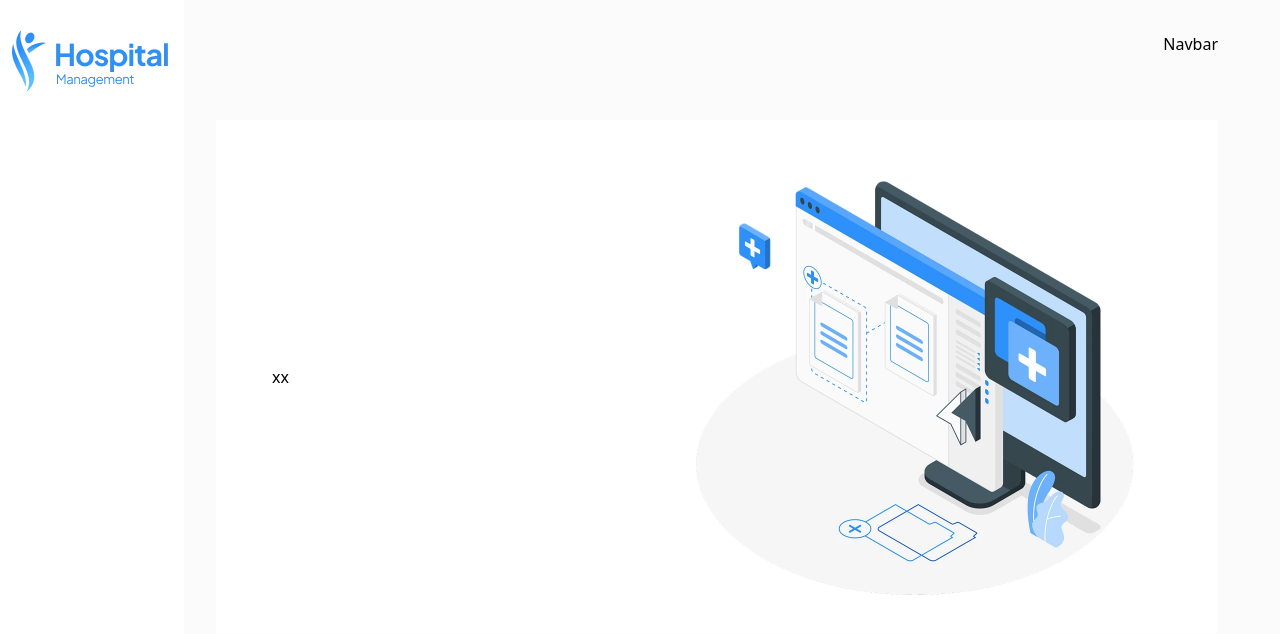
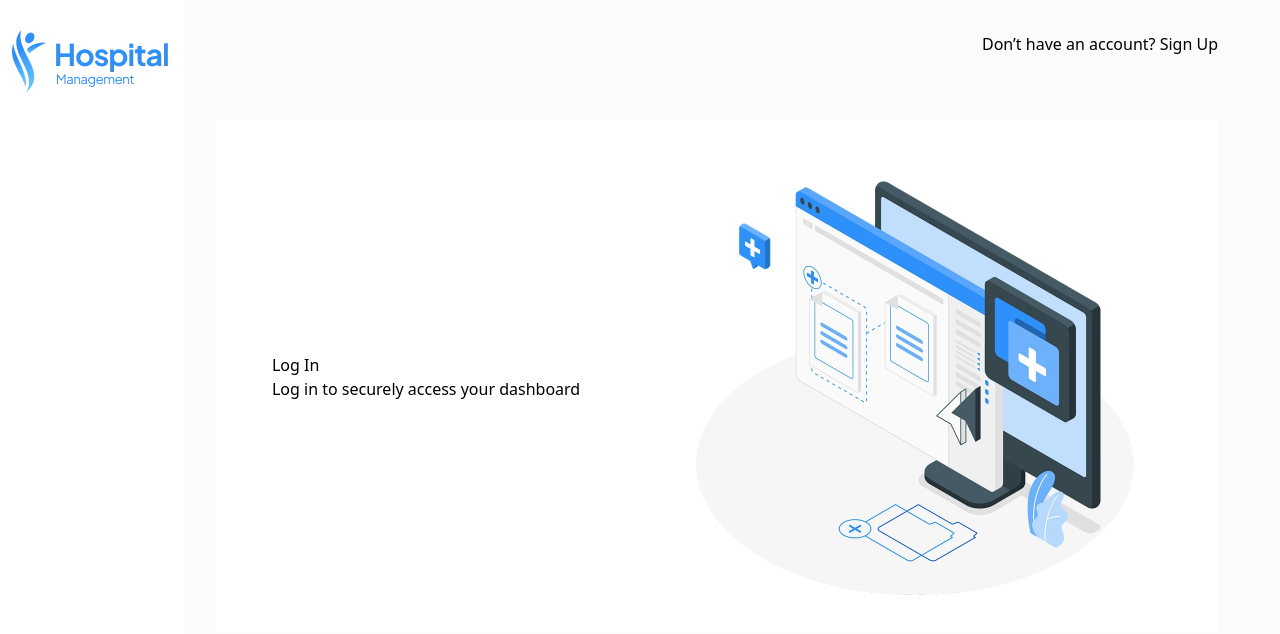
Before and after one commit to arakash-developer/Hospital-Management-System, a React (Vite) app: page / in a window 1280 px wide. Shown: the top 634 px of the page. Built offline with nearby package versions, Linux system fonts and the light colour scheme.

Commit message:
refactor: update Login and Navbar components for improved structure and content clarity

```diff
--- a/src/component/login/Login.tsx
+++ b/src/component/login/Login.tsx
@@ -3,7 +3,10 @@ import React from "react";
 const Login: React.FC = () => {
   return (
     <div className="bg-[var(--white)] py-6 pl-[56px] pr-6 flex justify-between items-center">
-      <div className="">xx</div>
+      <div className="">
+        <h1>Log In</h1>
+        <p>Log in to securely access your dashboard</p>
+      </div>
       <div className="img_field w-[564px] h-[465px] overflow-hidden">
         <img src={LoginImg} alt={"Login Image"} />
       </div>
--- a/src/component/main/Navbar.tsx
+++ b/src/component/main/Navbar.tsx
@@ -1,7 +1,9 @@
 
 const Navbar = () => {
   return (
-    <div className="pt-8 pb-[64px] flex justify-end items-center">Navbar</div>
+    <div className="pt-8 pb-[64px] flex justify-end items-center">
+      <p>Don’t have an account? Sign Up</p>
+    </div>
   )
 }
 
```
